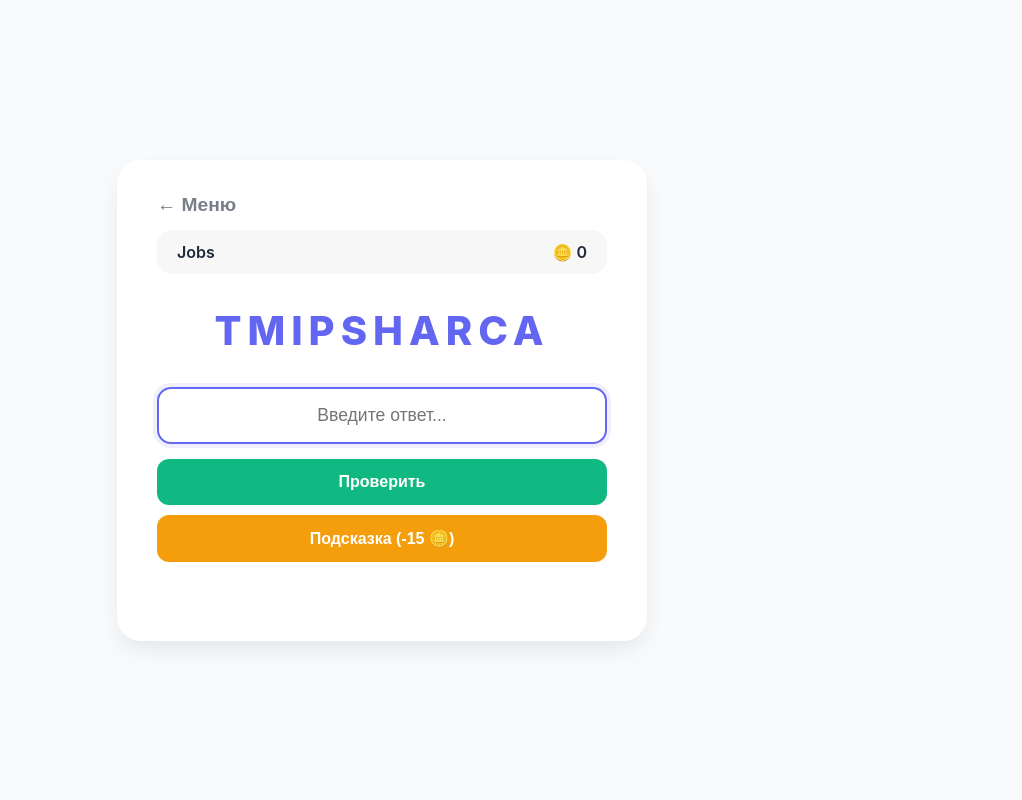
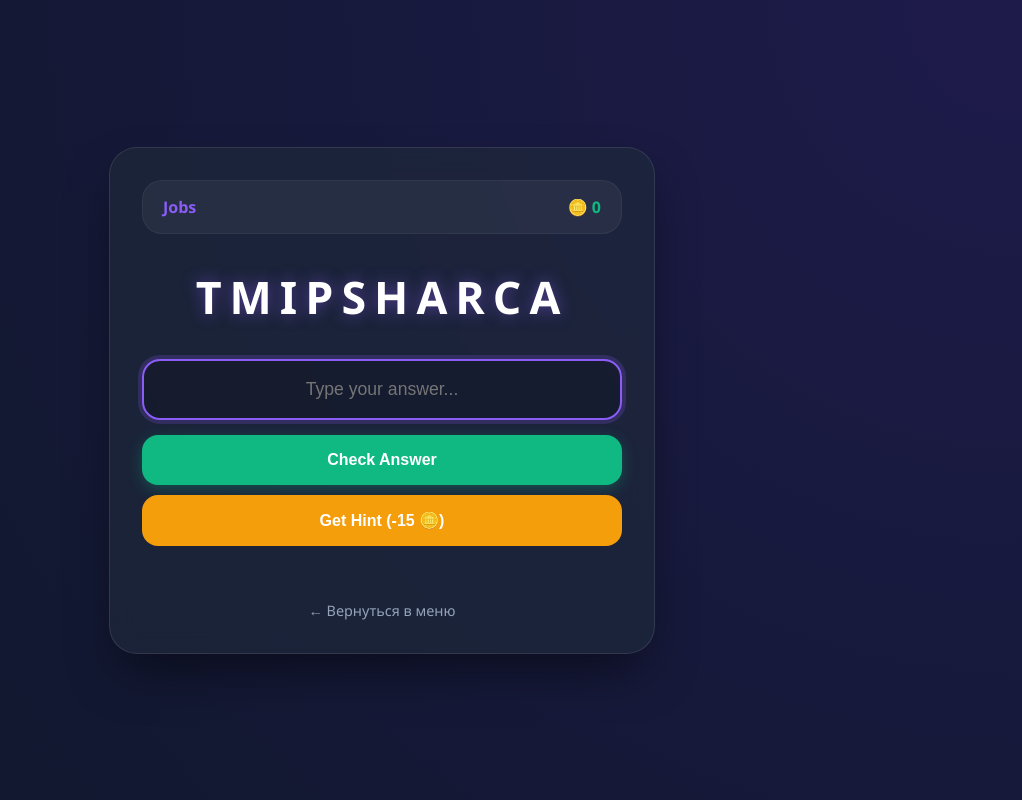
Before and after one commit to tigranchorayan-art/my-game, a plain HTML site: page index.html in a window 1280 px wide. Both pictures are taken after a click on the button "💼 Jobs". Shown: the whole page, without its empty margins (258-1280 px from the left). Drawn offline with Linux system fonts and the light colour scheme.

Commit message:
Update index.html

```diff
--- a/index.html
+++ b/index.html
@@ -3,274 +3,287 @@
 <head>
     <meta charset="UTF-8">
     <meta name="viewport" content="width=device-width, initial-scale=1.0">
-    <title>English Quest 2025</title>
+    <title>English Nebula 2025</title>
     <style>
-        /* Современный дизайн и переменные */
         :root {
-            --primary: #6366f1;
-            --primary-hover: #4f46e5;
+            --bg: #0f172a;
+            --glass: rgba(30, 41, 59, 0.7);
+            --accent: #8b5cf6;
+            --accent-glow: rgba(139, 92, 246, 0.5);
+            --text: #f1f5f9;
             --secondary: #10b981;
             --danger: #ef4444;
-            --warning: #f59e0b;
-            --bg: #f8fafc;
-            --card: #ffffff;
-            --text: #1e293b;
-            --shadow: 0 10px 25px -5px rgba(0, 0, 0, 0.1);
-        }
-
-        /* Темная тема */
-        body.dark {
-            --bg: #0f172a;
-            --card: #1e293b;
-            --text: #f1f5f9;
-            --shadow: 0 10px 25px -5px rgba(0, 0, 0, 0.5);
         }
 
         body {
-            font-family: 'Inter', system-ui, -apple-system, sans-serif;
-            background-color: var(--bg);
+            font-family: 'Segoe UI', Roboto, sans-serif;
+            background: radial-gradient(circle at top right, #1e1b4b, #0f172a);
             color: var(--text);
             margin: 0;
             display: flex;
             justify-content: center;
             align-items: center;
             min-height: 100vh;
-            transition: all 0.3s ease;
+            overflow: hidden;
         }
 
+        /* Контейнер с эффектом стекла */
         .container {
-            background: var(--card);
+            background: var(--glass);
+            backdrop-filter: blur(12px);
+            -webkit-backdrop-filter: blur(12px);
+            border: 1px solid rgba(255, 255, 255, 0.1);
             width: 100%;
-            max-width: 450px;
-            padding: 2.5rem;
-            border-radius: 24px;
-            box-shadow: var(--shadow);
+            max-width: 480px;
+            padding: 2rem;
+            border-radius: 28px;
+            box-shadow: 0 25px 50px -12px rgba(0, 0, 0, 0.5);
             text-align: center;
             position: relative;
-            margin: 15px;
         }
 
-        /* Кнопка "Назад" в углу */
-        .back-btn {
-            position: absolute;
-            top: 20px;
-            left: 20px;
-            background: none;
-            border: none;
-            color: var(--text);
-            font-size: 1.2rem;
-            cursor: pointer;
-            opacity: 0.6;
-            transition: 0.2s;
-            display: flex;
-            align-items: center;
-            gap: 5px;
+        h1 {
+            font-size: 2.2rem;
+            margin-bottom: 1.5rem;
+            background: linear-gradient(to right, #a78bfa, #f472b6);
+            -webkit-background-clip: text;
+            -webkit-text-fill-color: transparent;
+            text-shadow: 0 10px 20px rgba(0,0,0,0.2);
         }
-        .back-btn:hover { opacity: 1; transform: translateX(-3px); }
 
-        h1 { font-size: 2rem; margin-bottom: 0.5rem; background: linear-gradient(to right, #6366f1, #a855f7); -webkit-background-clip: text; -webkit-text-fill-color: transparent; }
-
-        .stats-row {
+        /* Статистика */
+        .stats-panel {
             display: flex;
             justify-content: space-between;
-            background: rgba(0,0,0,0.03);
-            padding: 12px 20px;
-            border-radius: 15px;
+            background: rgba(255, 255, 255, 0.05);
+            padding: 15px 20px;
+            border-radius: 20px;
             margin-bottom: 2rem;
-            font-weight: 600;
+            border: 1px solid rgba(255, 255, 255, 0.05);
         }
 
-        .grid {
+        .stat-val { color: var(--secondary); font-weight: bold; }
+
+        /* Сетка режимов */
+        .mode-grid {
             display: grid;
             grid-template-columns: 1fr 1fr;
             gap: 12px;
         }
 
         button {
-            padding: 14px 20px;
+            padding: 16px;
             border: none;
-            border-radius: 12px;
+            border-radius: 16px;
             font-size: 1rem;
             font-weight: 600;
             cursor: pointer;
-            transition: all 0.2s cubic-bezier(0.4, 0, 0.2, 1);
+            transition: all 0.3s cubic-bezier(0.4, 0, 0.2, 1);
+            color: white;
+            position: relative;
+            overflow: hidden;
         }
 
-        .btn-topic { background: var(--primary); color: white; }
-        .btn-topic:hover { background: var(--primary-hover); transform: translateY(-2px); box-shadow: 0 4px 12px rgba(99, 102, 241, 0.4); }
+        .btn-mode {
+            background: rgba(255, 255, 255, 0.05);
+            border: 1px solid rgba(255, 255, 255, 0.1);
+        }
 
-        .btn-check { background: var(--secondary); color: white; width: 100%; margin-top: 15px; }
-        .btn-hint { background: var(--warning); color: white; width: 100%; margin-top: 10px; }
+        .btn-mode:hover {
+            background: var(--accent);
+            box-shadow: 0 0 20px var(--accent-glow);
+            transform: translateY(-3px);
+        }
+
+        .btn-grammar {
+            grid-column: span 2;
+            background: linear-gradient(45deg, #6366f1, #8b5cf6);
+        }
+
+        /* Игровой процесс */
+        .word-display {
+            font-size: 2.8rem;
+            font-weight: 800;
+            letter-spacing: 8px;
+            margin: 2rem 0;
+            color: #fff;
+            text-shadow: 0 0 15px var(--accent-glow);
+            text-transform: uppercase;
+        }
+
+        .grammar-display {
+            background: rgba(255, 255, 255, 0.03);
+            padding: 25px;
+            border-radius: 20px;
+            font-size: 1.25rem;
+            margin: 2rem 0;
+            border-left: 4px solid var(--accent);
+        }
 
         input {
             width: 100%;
             box-sizing: border-box;
-            padding: 16px;
-            border: 2px solid #e2e8f0;
-            border-radius: 14px;
+            padding: 18px;
+            border: 2px solid rgba(255, 255, 255, 0.1);
+            border-radius: 18px;
             font-size: 1.1rem;
             text-align: center;
-            background: transparent;
-            color: var(--text);
+            background: rgba(0, 0, 0, 0.2);
+            color: white;
             outline: none;
-            transition: 0.2s;
-        }
-        input:focus { border-color: var(--primary); box-shadow: 0 0 0 4px rgba(99, 102, 241, 0.1); }
-
-        .word-box {
-            font-size: 2.5rem;
-            font-weight: 800;
-            letter-spacing: 6px;
-            margin: 2rem 0;
-            color: var(--primary);
-            text-transform: uppercase;
-            animation: fadeIn 0.5s ease;
+            margin-bottom: 15px;
         }
 
-        .grammar-box {
-            background: rgba(99, 102, 241, 0.05);
-            padding: 20px;
-            border-radius: 15px;
-            font-size: 1.2rem;
-            margin: 2rem 0;
-            line-height: 1.6;
-            border-left: 4px solid var(--primary);
+        input:focus {
+            border-color: var(--accent);
+            box-shadow: 0 0 0 4px rgba(139, 92, 246, 0.2);
         }
 
-        .shop-box {
-            margin-top: 2rem;
-            padding-top: 1.5rem;
-            border-top: 1px solid #e2e8f0;
+        .action-btns { display: flex; flex-direction: column; gap: 10px; }
+        .btn-submit { background: var(--secondary); box-shadow: 0 4px 15px rgba(16, 185, 129, 0.3); }
+        .btn-hint { background: #f59e0b; }
+
+        .back-link {
+            display: inline-block;
+            margin-top: 20px;
+            color: #94a3b8;
+            text-decoration: none;
+            font-size: 0.9rem;
+            cursor: pointer;
         }
+        .back-link:hover { color: white; }
 
-        .skin-chips { display: flex; justify-content: center; gap: 8px; margin-top: 10px; }
-        .chip { font-size: 0.8rem; padding: 6px 12px; background: #e2e8f0; color: #475569; border-radius: 20px; }
-        body.dark .chip { background: #334155; color: #cbd5e1; }
+        .hidden { display: none !important; }
 
-        @keyframes fadeIn { from { opacity: 0; transform: translateY(10px); } to { opacity: 1; transform: translateY(0); } }
-        .hidden { display: none !important; }
-        #feedback { margin-top: 15px; font-weight: bold; min-height: 24px; }
+        /* Анимации */
+        @keyframes correct {
+            0% { transform: scale(1); }
+            50% { transform: scale(1.05); background: var(--secondary); }
+            100% { transform: scale(1); }
+        }
+        .correct-anim { animation: correct 0.5s ease; }
     </style>
 </head>
 <body>
 
-<!-- ЭКРАН МЕНЮ -->
-<div id="screen-menu" class="container">
-    <h1>English Pro</h1>
-    <div class="stats-row">
-        <span>🪙 Монеты: <span id="menu-coins">0</span></span>
+<!-- МЕНЮ -->
+<div id="menu" class="container">
+    <h1>English Nebula</h1>
+    <div class="stats-panel">
+        <span>🪙 <span id="m-coins" class="stat-val">0</span></span>
         <span>2025 Edition</span>
     </div>
-    <p style="opacity: 0.7;">Выбери тему для тренировки:</p>
-    <div class="grid">
-        <button class="btn-topic" onclick="game.start('Jobs')">💼 Jobs</button>
-        <button class="btn-topic" onclick="game.start('Nature')">🌿 Nature</button>
-        <button class="btn-topic" onclick="game.start('Tourism')">✈️ Tourism</button>
-        <button class="btn-topic" onclick="game.start('Weather')">☁️ Weather</button>
-        <button class="btn-topic" onclick="game.start('Food')">🍕 Food</button>
-        <button class="btn-topic" style="background:#8b5cf6" onclick="game.start('Grammar')">📝 Grammar</button>
-    </div>
-    <div class="shop-box">
-        <div class="skin-chips">
-            <button class="chip" onclick="game.setSkin('default')">Light</button>
-            <button class="chip" onclick="game.buySkin('dark', 100)">Dark (100 🪙)</button>
-        </div>
+    <div class="mode-grid">
+        <button class="btn-mode" onclick="game.start('Jobs')">💼 Jobs</button>
+        <button class="btn-mode" onclick="game.start('Nature')">🌿 Nature</button>
+        <button class="btn-mode" onclick="game.start('Tourism')">✈️ Tourism</button>
+        <button class="btn-mode" onclick="game.start('Weather')">☁️ Weather</button>
+        <button class="btn-mode" onclick="game.start('Space')">🚀 Space</button>
+        <button class="btn-mode" onclick="game.start('Food')">🍕 Food</button>
+        <button class="btn-grammar" onclick="game.start('Grammar')">📝 Grammar Master</button>
     </div>
 </div>
 
-<!-- ЭКРАН ИГРЫ -->
-<div id="screen-game" class="container hidden">
-    <button class="back-btn" onclick="game.toMenu()">← Меню</button>
-
-    <div class="stats-row" style="margin-top: 30px;">
-        <span id="label-topic">Topic</span>
-        <span>🪙 <span id="game-coins">0</span></span>
+<!-- ИГРА -->
+<div id="game" class="container hidden">
+    <div class="stats-panel">
+        <span id="game-topic" style="color: var(--accent); font-weight: bold;">Topic</span>
+        <span>🪙 <span id="g-coins" class="stat-val">0</span></span>
     </div>
 
-    <div id="display-area"></div>
-    <input type="text" id="user-input" placeholder="Введите ответ..." autocomplete="off">
+    <div id="quest-container"></div>
 
-    <button class="btn-check" onclick="game.check()">Проверить</button>
-    <button class="btn-hint" onclick="game.hint()">Подсказка (-15 🪙)</button>
+    <input type="text" id="answer" placeholder="Type your answer..." autocomplete="off">
 
-    <div id="feedback"></div>
+    <div class="action-btns">
+        <button class="btn-submit" onclick="game.check()">Check Answer</button>
+        <button class="btn-hint" onclick="game.hint()">Get Hint (-15 🪙)</button>
+    </div>
+
+    <div id="feedback" style="margin-top: 15px; font-weight: bold; min-height: 20px;"></div>
+
+    <a class="back-link" onclick="game.exit()">← Вернуться в меню</a>
 </div>
 
 <script>
-    const DB = {
-        "Jobs": ["architect", "engineer", "pharmacist", "journalist", "electrician", "detective", "scientist", "accountant", "surgeon", "pilot", "mechanic", "firefighter"],
-        "Nature": ["sustainability", "pollution", "recycling", "deforestation", "greenhouse", "biodiversity", "atmosphere", "ecosystem", "renewable", "glacier"],
-        "Tourism": ["itinerary", "sightseeing", "destination", "souvenir", "passport", "accommodation", "landmark", "excursion", "backpacking", "reservation"],
-        "Weather": ["thunderstorm", "humidity", "forecast", "blizzard", "hurricane", "drought", "temperature", "overcast", "lightning", "rainbow", "avalanche"],
-        "Food": ["ingredient", "delicious", "restaurant", "vegetable", "breakfast", "spaghetti", "cucumber", "chocolate", "dessert", "pineapple"],
+    const DATABASE = {
+        "Jobs": ["architect", "engineer", "pharmacist", "journalist", "electrician", "detective", "scientist", "accountant", "surgeon", "pilot"],
+        "Nature": ["sustainability", "pollution", "recycling", "deforestation", "greenhouse", "biodiversity", "atmosphere", "ecosystem", "renewable"],
+        "Tourism": ["itinerary", "sightseeing", "destination", "souvenir", "passport", "accommodation", "landmark", "excursion", "backpacking"],
+        "Weather": ["thunderstorm", "humidity", "forecast", "blizzard", "hurricane", "drought", "temperature", "overcast", "lightning"],
+        "Space": ["astronaut", "galaxy", "telescope", "constellation", "universe", "satellite", "asteroid", "eclipse", "orbit"],
+        "Food": ["ingredient", "delicious", "restaurant", "vegetable", "breakfast", "spaghetti", "cucumber", "chocolate", "dessert"],
         "Grammar": [
-            {q: "I ___ (be) a student.", a: "am"},
-            {q: "She ___ (go) to work every day.", a: "goes"},
-            {q: "They ___ (watch) TV now.", a: "are watching"},
-            {q: "I have ___ orange.", a: "an"},
-            {q: "He is ___ (tall) than me.", a: "taller"},
-            {q: "Last night I ___ (eat) pizza.", a: "ate"},
-            {q: "We ___ (not / like) rain.", a: "don't like"}
+            {q: "I ___ (be) a developer.", a: "am"},
+            {q: "She ___ (like) coding.", a: "likes"},
+            {q: "Look! They ___ (run).", a: "are running"},
+            {q: "I have ___ idea.", a: "an"},
+            {q: "He is ___ (fast) than me.", a: "faster"},
+            {q: "We ___ (not / go) there often.", a: "don't go"}
         ]
     };
 
     class EnglishGame {
         constructor() {
-            this.coins = parseInt(localStorage.getItem('coins')) || 0;
-            this.unlocked = JSON.parse(localStorage.getItem('skins')) || ['default'];
-            this.ans = "";
-            this.topic = "";
-            this.updateUI();
+            this.coins = parseInt(localStorage.getItem('nebula_coins')) || 0;
+            this.currentTopic = "";
+            this.currentAns = "";
+            this.updateStats();
         }
 
         start(topic) {
-            this.topic = topic;
-            document.getElementById('screen-menu').classList.add('hidden');
-            document.getElementById('screen-game').classList.remove('hidden');
-            document.getElementById('label-topic').innerText = topic;
+            this.currentTopic = topic;
+            document.getElementById('menu').classList.add('hidden');
+            document.getElementById('game').classList.remove('hidden');
+            document.getElementById('game-topic').innerText = topic;
             this.next();
         }
 
-        toMenu() {
-            document.getElementById('screen-menu').classList.remove('hidden');
-            document.getElementById('screen-game').classList.add('hidden');
+        exit() {
+            document.getElementById('menu').classList.remove('hidden');
+            document.getElementById('game').classList.add('hidden');
         }
 
         next() {
-            const area = document.getElementById('display-area');
-            const input = document.getElementById('user-input');
+            const container = document.getElementById('quest-container');
+            const input = document.getElementById('answer');
             input.value = "";
             input.focus();
             document.getElementById('feedback').innerText = "";
 
-            if (this.topic === 'Grammar') {
-                const item = DB.Grammar[Math.floor(Math.random() * DB.Grammar.length)];
-                this.ans = item.a;
-                area.innerHTML = `<div class="grammar-box">${item.q}</div>`;
+            if (this.currentTopic === "Grammar") {
+                const item = DATABASE.Grammar[Math.floor(Math.random() * DATABASE.Grammar.length)];
+                this.currentAns = item.a;
+                container.innerHTML = `<div class="grammar-display">${item.q}</div>`;
             } else {
-                const word = DB[this.topic][Math.floor(Math.random() * DB[this.topic].length)];
-                this.ans = word;
-                area.innerHTML = `<div class="word-box">${this.shuffle(word)}</div>`;
+                const words = DATABASE[this.currentTopic];
+                const word = words[Math.floor(Math.random() * words.length)];
+                this.currentAns = word;
+                container.innerHTML = `<div class="word-display">${this.scramble(word)}</div>`;
             }
         }
 
-        shuffle(w) {
-            let a = w.split("").sort(() => Math.random() - 0.5);
-            return a.join("") === w ? this.shuffle(w) : a.join("");
+        scramble(word) {
+            let a = word.split("").sort(() => Math.random() - 0.5);
+            return a.join("") === word ? this.scramble(word) : a.join("");
         }
 
         check() {
-            const val = document.getElementById('user-input').value.toLowerCase().trim();
+            const val = document.getElementById('answer').value.toLowerCase().trim();
             const f = document.getElementById('feedback');
-            if (val === this.ans.toLowerCase()) {
+            const cont = document.querySelector('#game');
+
+            if (val === this.currentAns.toLowerCase()) {
                 this.coins += 20;
+                f.innerText = "✨ Correct! +20 🪙";
                 f.style.color = "var(--secondary)";
-                f.innerText = "✨ Отлично! +20 монет";
+                cont.classList.add('correct-anim');
+                setTimeout(() => cont.classList.remove('correct-anim'), 500);
                 this.save();
-                setTimeout(() => this.next(), 1000);
+                setTimeout(() => this.next(), 1200);
             } else {
+                f.innerText = "❌ Try again!";
                 f.style.color = "var(--danger)";
-                f.innerText = "❌ Попробуй еще раз";
             }
         }
 
@@ -278,38 +291,29 @@
             if (this.coins >= 15) {
                 this.coins -= 15;
                 this.save();
-                alert(`Первая буква: ${this.ans[0].toUpperCase()}`);
+                alert(`The first letter is: ${this.currentAns[0].toUpperCase()}`);
             } else {
-                alert("Недостаточно монет!");
+                alert("Need 15 coins!");
             }
         }
 
-        buySkin(name, price) {
-            if (this.unlocked.includes(name)) return this.setSkin(name);
-            if (this.coins >= price) {
-                this.coins -= price;
-                this.unlocked.push(name);
-                this.save();
-                this.setSkin(name);
-            } else alert("Нужно больше монет!");
+        save() {
+            localStorage.setItem('nebula_coins', this.coins);
+            this.updateStats();
         }
 
-        setSkin(n) { document.body.className = n === 'default' ? '' : n; }
-
-        save() {
-            localStorage.setItem('coins', this.coins);
-            localStorage.setItem('skins', JSON.stringify(this.unlocked));
-            this.updateUI();
-        }
-
-        updateUI() {
-            document.getElementById('menu-coins').innerText = this.coins;
-            document.getElementById('game-coins').innerText = this.coins;
+        updateStats() {
+            document.getElementById('m-coins').innerText = this.coins;
+            document.getElementById('g-coins').innerText = this.coins;
         }
     }
 
     const game = new EnglishGame();
-    document.getElementById('user-input').addEventListener('keypress', e => { if(e.key === 'Enter') game.check(); });
+
+    // Enter Key
+    document.getElementById('answer').addEventListener('keypress', (e) => {
+        if (e.key === 'Enter') game.check();
+    });
 </script>
 </body>
 </html>
```
